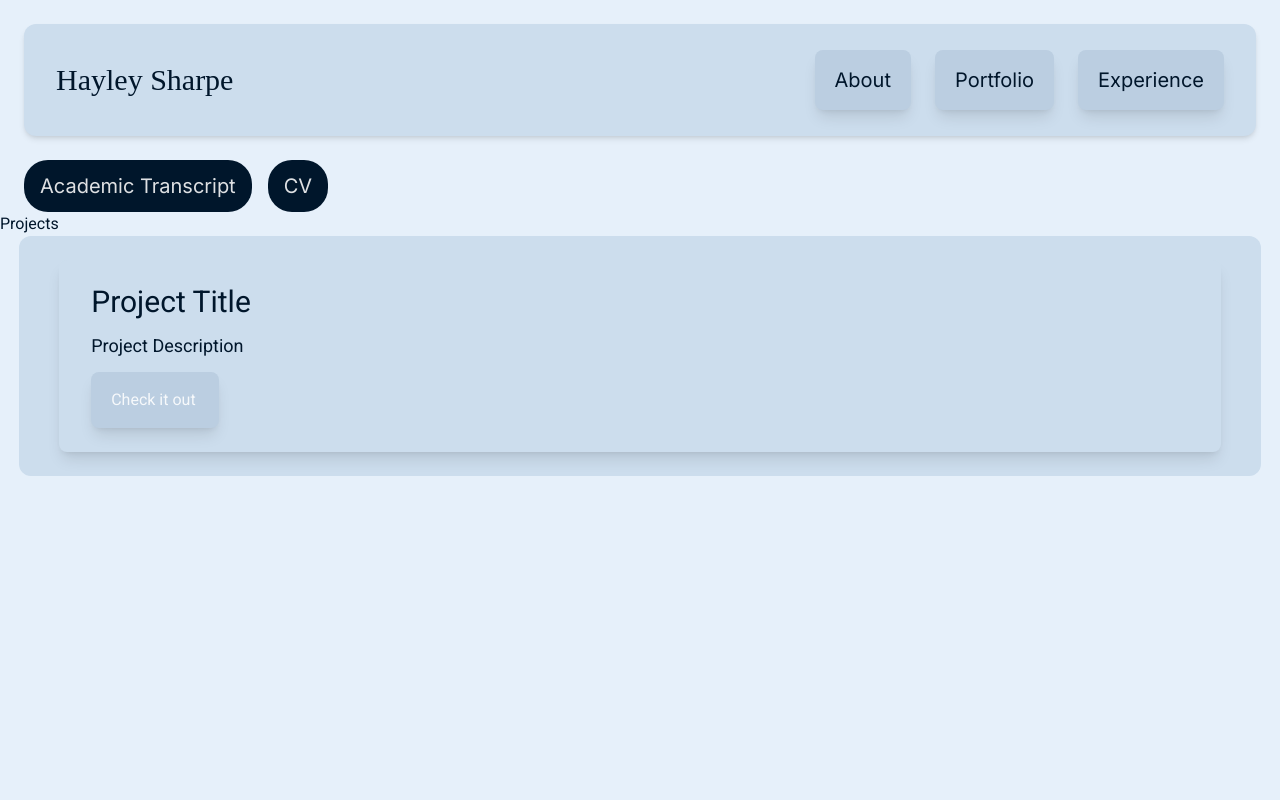
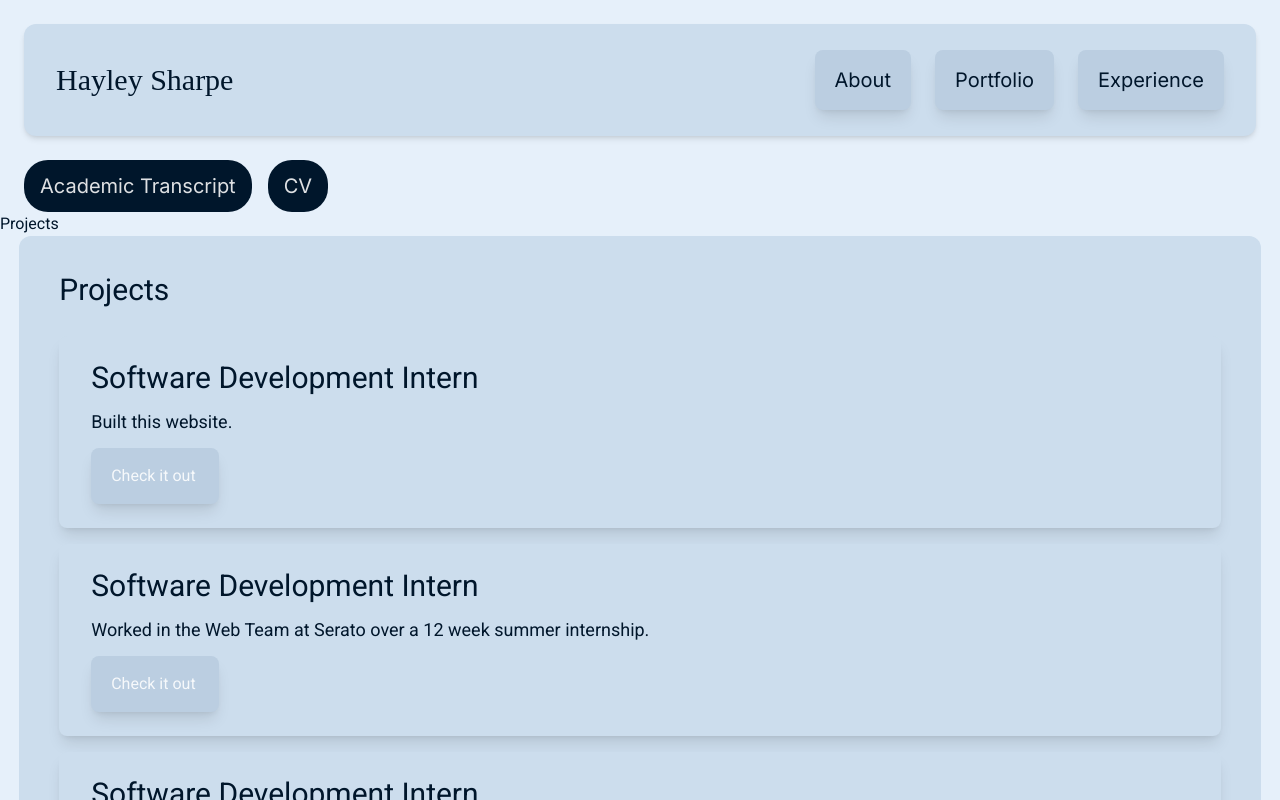
Before and after one commit to h4yleysh4rpe/h4yleysh4rpe.github.io, a React (Vite) app: page /portfolio in a window 1280 px wide. Shown: the top 800 px of the page. Built offline with nearby package versions, Linux system fonts and the light colour scheme; a web font is replaced by a local one.

Commit message:
added mapping functionality to projects

```diff
--- a/src/components/Projects.jsx
+++ b/src/components/Projects.jsx
@@ -1,15 +1,43 @@
 export default function Projects() {
+  const projectData = [
+    {
+      date: "2024-2025",
+      title: "Software Development Intern",
+      description: "Built this website.",
+      link: ["PHP", "Vue", "Git", "Docker"],
+    },
+    {
+      date: "2024-2025",
+      title: "Software Development Intern",
+      description:
+        "Worked in the Web Team at Serato over a 12 week summer internship. ",
+      link: ["PHP", "Vue", "Git", "Docker"],
+    },
+    {
+      date: "2024-2025",
+      title: "Software Development Intern",
+      description:
+        "Worked in the Web Team at Serato over a 12 week summer internship. ",
+      link: ["PHP", "Vue", "Git", "Docker"],
+    },
+  ];
+
   return (
     <div>
       <div className="flex flex-col items-center">
         <div className="flex flex-col bg-headerblue w-[97%] py-6 rounded-xl gap-4">
-          <div className="bg-headerblue shadow-lg shadow-(color:navy) mx-10 rounded-lg px-8 py-6">
-            <div className="text-navy text-3xl mb-3">Project Title</div>
-            <div className="text-navy text-lg mb-3">Project Description</div>
-            <div className="bg-buttonblue w-32 cursor-pointer shadow-lg shadow-(color:navy) transition-all duration-300 hover:shadow-xl hover:scale-105 hover:bg-hoverbuttonblue rounded-lg px-5 py-4">
-              Check it out
+          <div className="text-navy ml-10 mb-3 mt-3 text-3xl">Projects</div>
+          {projectData.map((project, index) => (
+            <div className="bg-headerblue shadow-lg shadow-(color:navy) mx-10 rounded-lg px-8 py-6">
+              <div className="text-navy text-3xl mb-3">{project.title}</div>
+              <div className="text-navy text-lg mb-3">
+                {project.description}
+              </div>
+              <div className="bg-buttonblue w-32 cursor-pointer shadow-lg shadow-(color:navy) transition-all duration-300 hover:shadow-xl hover:scale-105 hover:bg-hoverbuttonblue rounded-lg px-5 py-4">
+                Check it out
+              </div>
             </div>
-          </div>
+          ))}
         </div>
       </div>
     </div>
```
